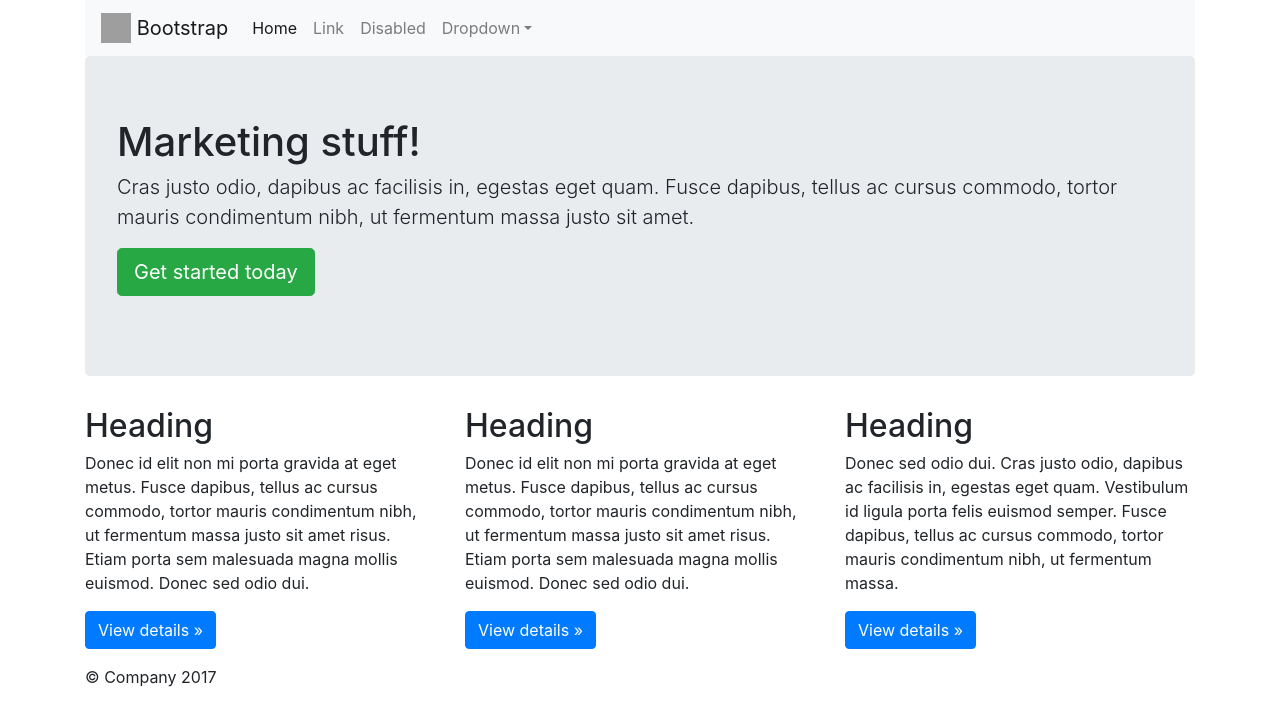
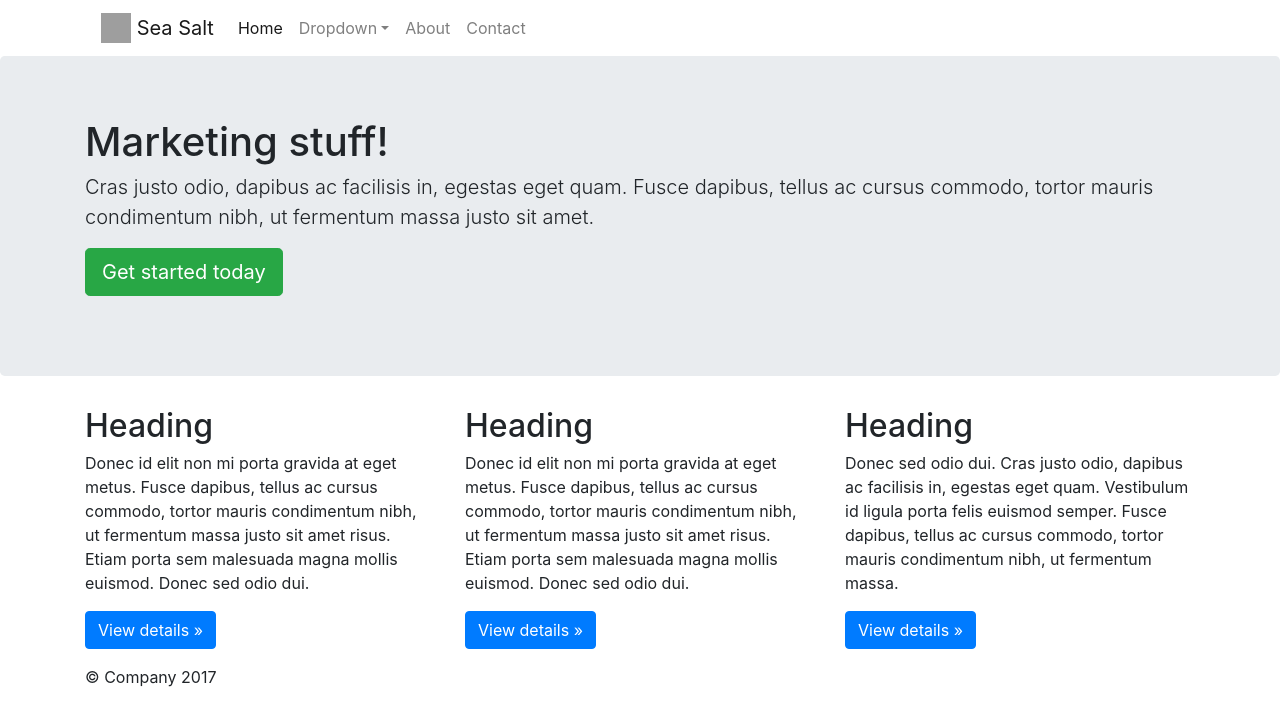
Before and after one commit to ahmadabdolsaheb/comp-web-, a plain HTML site: page index.html in a window 1280 px wide. Drawn offline with nearby package versions, Linux system fonts and the light colour scheme; grey boxes are pictures that could not be loaded.

Commit message:
full width jumbotron

```diff
--- /dev/null
+++ b/css/styles.css
@@ -0,0 +1,15 @@
+/* Move down content because we have a fixed navbar that is 50px tall */
+
+div.dropdown-menu.show {
+  background-color: rgba(255,255,255,1);
+  border: none;
+}
+
+.navbar  {
+  background-color: transparent !important;
+
+}
+
+.navbar-brand{
+
+}
--- a/index.html
+++ b/index.html
@@ -8,7 +8,7 @@
     <!-- Bootstrap CSS -->
     <link rel="stylesheet" href="https://maxcdn.bootstrapcdn.com/bootstrap/4.0.0-beta/css/bootstrap.min.css" integrity="sha384-/Y6pD6FV/Vv2HJnA6t+vslU6fwYXjCFtcEpHbNJ0lyAFsXTsjBbfaDjzALeQsN6M" crossorigin="anonymous">
 
-    <link rel="stylesheet" type="text/css" href="styles.css">
+    <link rel="stylesheet" type="text/css" href="css/styles.css">
 
   </head>
   <body>
@@ -16,7 +16,7 @@
       <nav class="navbar navbar-expand-sm navbar-light bg-light">
         <a class="navbar-brand" href="#">
           <img src="http://freeiconbox.com/icon/256/24608.png" width="30" height="30" class="d-inline-block align-top" alt="">
-  Bootstrap
+          Sea Salt
         </a>
         <button class="navbar-toggler" type="button" data-toggle="collapse" data-target="#navbarsExample03" aria-controls="navbarsExample03" aria-expanded="false" aria-label="Toggle navigation">
           <span class="navbar-toggler-icon"></span>
@@ -27,12 +27,6 @@
             <li class="nav-item active">
               <a class="nav-link" href="#">Home <span class="sr-only">(current)</span></a>
             </li>
-          <li class="nav-item">
-            <a class="nav-link" href="#">Link</a>
-          </li>
-          <li class="nav-item">
-            <a class="nav-link" href="#">Disabled</a>
-          </li>
             <li class="nav-item dropdown">
               <a class="nav-link dropdown-toggle" href="http://example.com" id="dropdown03" data-toggle="dropdown" aria-haspopup="true" aria-expanded="false">Dropdown</a>
               <div class="dropdown-menu" aria-labelledby="dropdown03">
@@ -41,19 +35,29 @@
                 <a class="dropdown-item" href="#">Something else here</a>
               </div>
             </li>
+            <li class="nav-item">
+              <a class="nav-link" href="#">About</a>
+            </li>
+            <li class="nav-item">
+              <a class="nav-link" href="#">Contact</a>
+            </li>
+
           </ul>
         </div>
       </nav>
-
+    </div>
       <!-- Jumbotron -->
       <div class="jumbotron">
+        <div class="container">
         <h1>Marketing stuff!</h1>
         <p class="lead">Cras justo odio, dapibus ac facilisis in, egestas eget quam. Fusce dapibus, tellus ac cursus commodo, tortor mauris condimentum nibh, ut fermentum massa justo sit amet.</p>
         <p><a class="btn btn-lg btn-success" href="#" role="button">Get started today</a></p>
       </div>
+      </div>
 
 
       <!-- Example row of columns -->
+      <div class="container">
       <div class="row">
         <div class="col-lg-4">
           <h2>Heading</h2>
--- a/styles.css
+++ /dev/null
@@ -1,6 +0,0 @@
-/* Move down content because we have a fixed navbar that is 50px tall */
-
-div.dropdown-menu.show {
-  background-color: rgba(255,255,255,0.5);
-  border: none;
-}
```
Lines whose indentation alone changed are shown as unchanged.
